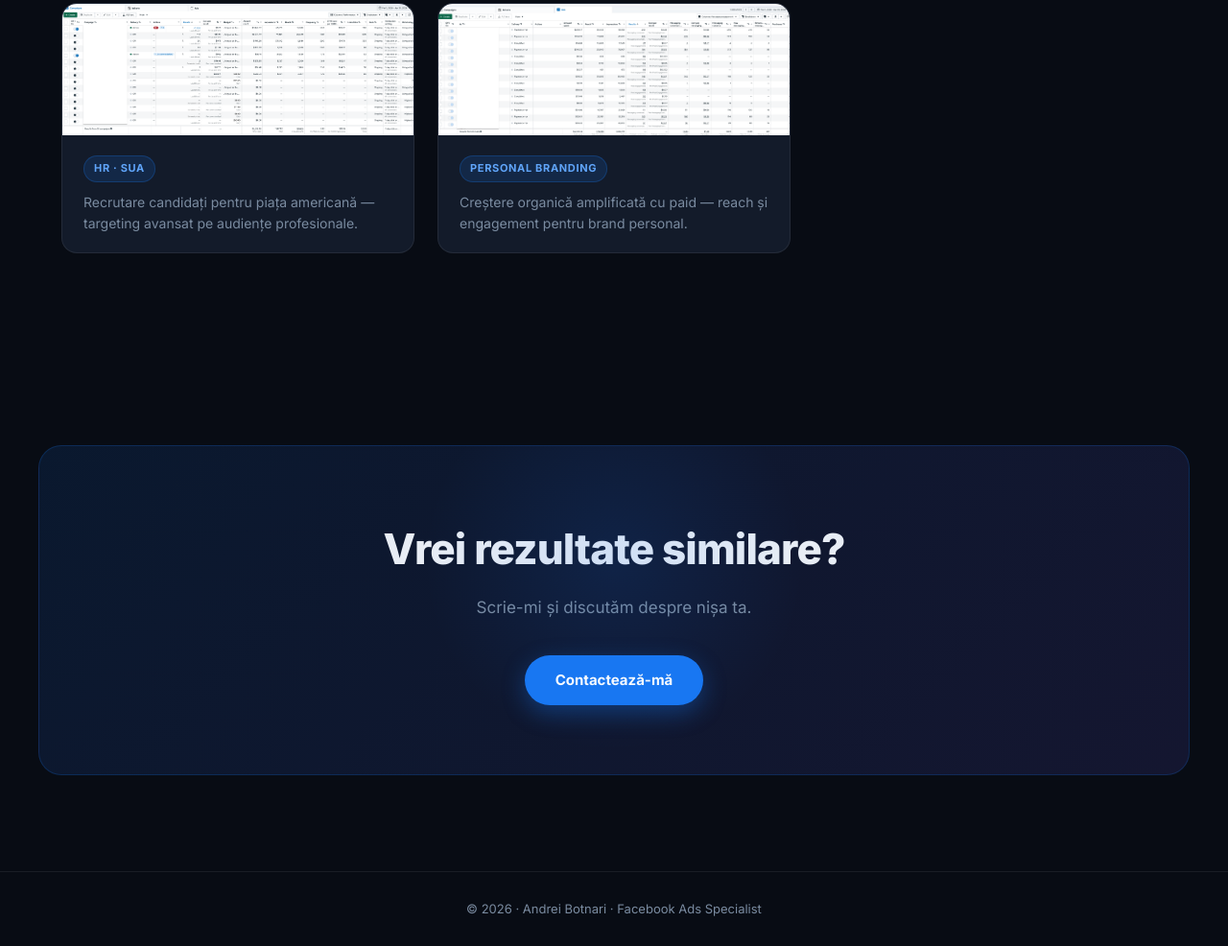
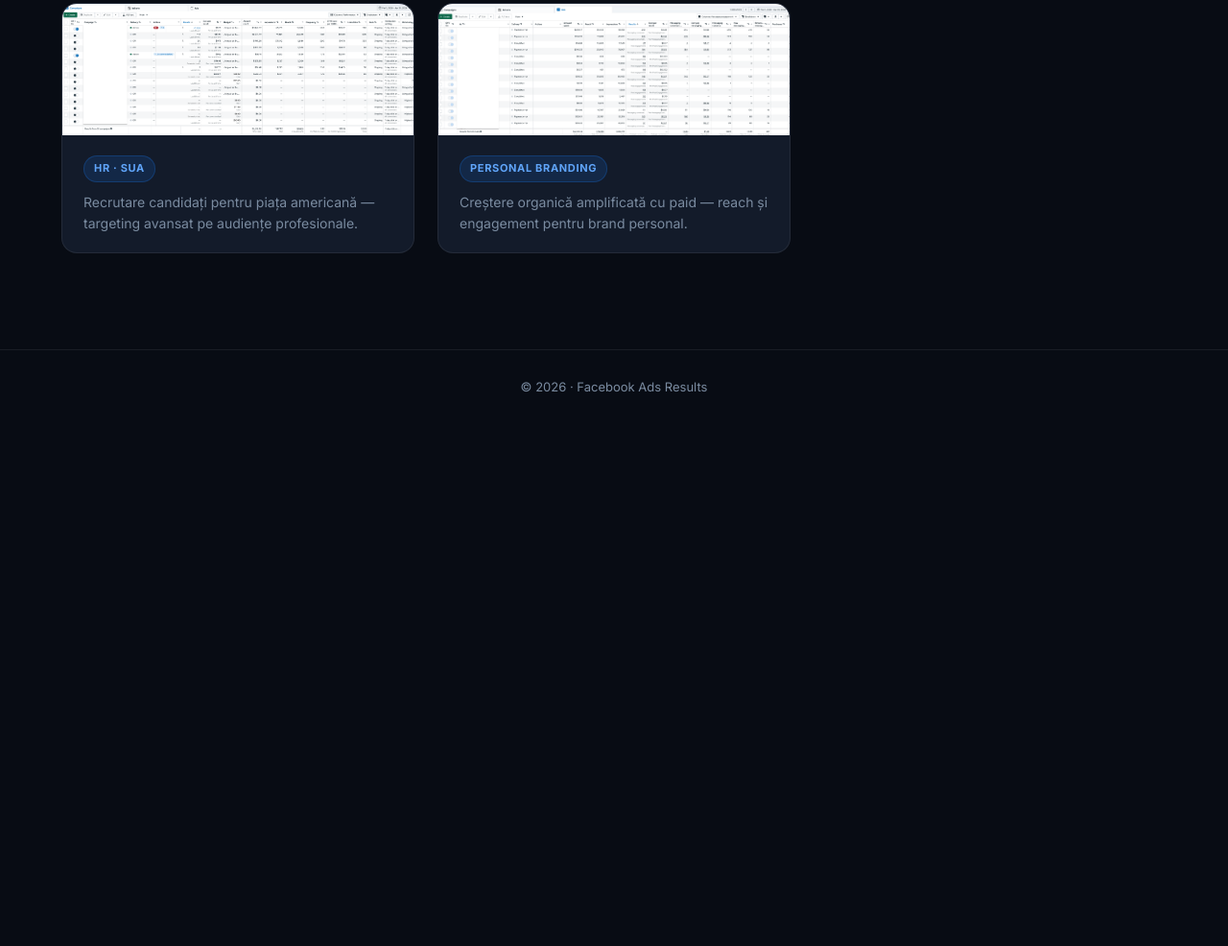
Before and after one commit to andreibotnari2-cloud/rezultate-ads-, a plain HTML site: page index.html in a window 1280 px wide. Shown: the part 1871-2857 px from the top of the page at 96% size. After the commit the page ends 2313 px from the top, so only its background shows below. Drawn offline with Linux system fonts and the light colour scheme.

Commit message:
Remove name and CTA section
Co-Authored-By: Claude Sonnet 4.6 <noreply@anthropic.com>

```diff
--- a/index.html
+++ b/index.html
@@ -3,7 +3,7 @@
 <head>
   <meta charset="UTF-8" />
   <meta name="viewport" content="width=device-width, initial-scale=1.0" />
-  <title>Rezultate Facebook Ads — Andrei Botnari</title>
+  <title>Rezultate Facebook Ads</title>
   <meta name="description" content="Rezultate reale din campanii Facebook Ads gestionate profesionist. 8 nișe diferite, ultimele 3 luni." />
   <link rel="preconnect" href="https://fonts.googleapis.com" />
   <link rel="preconnect" href="https://fonts.gstatic.com" crossorigin />
@@ -190,19 +190,10 @@
     </div>
   </section>
 
-  <!-- CTA -->
-  <section class="cta fade-up">
-    <div class="container cta__inner">
-      <h2 class="cta__title">Vrei rezultate similare?</h2>
-      <p class="cta__sub">Scrie-mi și discutăm despre nișa ta.</p>
-      <a href="mailto:andreibotnari2@gmail.com" class="btn-primary">Contactează-mă</a>
-    </div>
-  </section>
-
   <!-- FOOTER -->
   <footer class="footer">
     <div class="container footer__inner">
-      <span>© 2026 · Andrei Botnari · Facebook Ads Specialist</span>
+      <span>© 2026 · Facebook Ads Results</span>
     </div>
   </footer>
 
```
